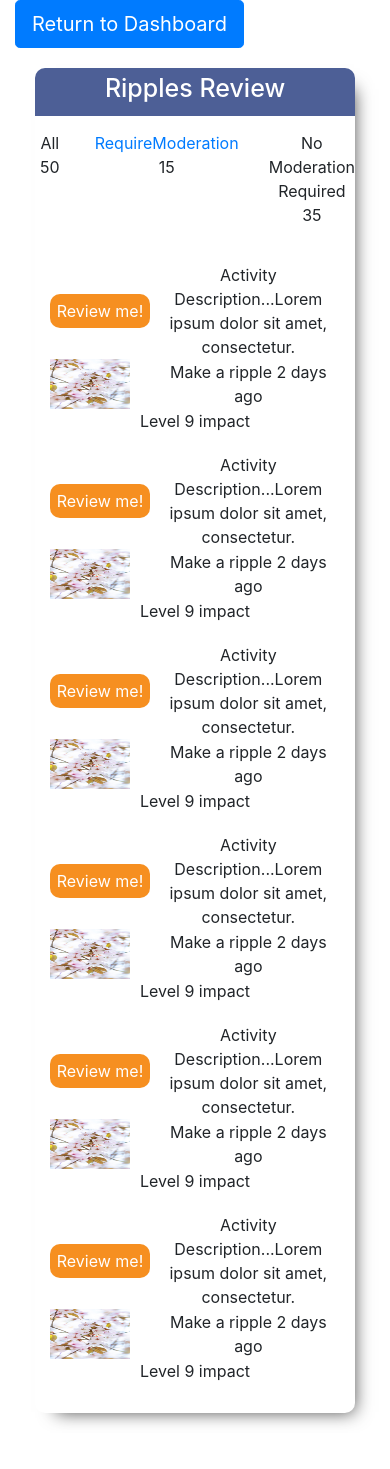
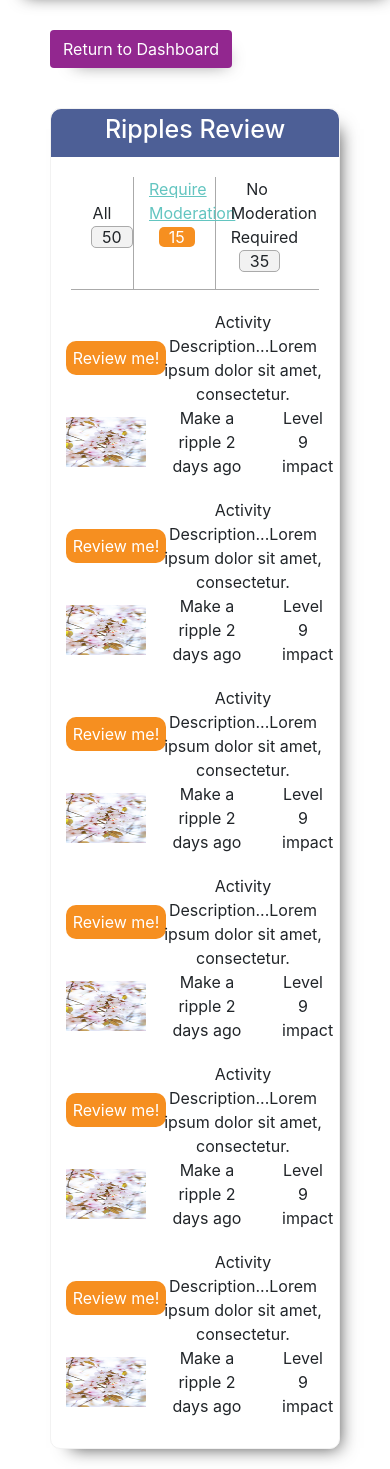
Before and after one commit to oosacker/MakeRipples, a Flask app: page /ripple_review in a window 390 px wide. Shown: the part 76-1545 px from the top of the page. Before the commit the page ends 1501 px from the top, so only its background shows below. Run offline with Flask 2, Linux system fonts and the light colour scheme; data that the repository does not hold is empty; some libraries are stand-ins or nearby versions.

Commit message:
Styling ripples review and all responsive page

```diff
--- a/static/styles/navbar.css
+++ b/static/styles/navbar.css
@@ -1,5 +1,8 @@
 .navbar {
   background-color: #ffffff;
+  -webkit-box-shadow: 10px 10px 17px -15px rgba(0, 0, 0, 0.75);
+  -moz-box-shadow: 10px 10px 17px -15px rgba(0, 0, 0, 0.75);
+  box-shadow: 10px 10px 17px -15px rgba(0, 0, 0, 0.75);
 }
 .navbar .navbar-brand {
   color: #92278f;
--- a/static/styles/reviewStyle.css
+++ b/static/styles/reviewStyle.css
@@ -1,14 +1,55 @@
+.goBack-btn a{
+    background-color: #92278f;
+    color: #fff;
+    -webkit-box-shadow: 10px 10px 17px -15px rgba(0, 0, 0, 0.75);
+    -moz-box-shadow: 10px 10px 17px -15px rgba(0, 0, 0, 0.75);
+    box-shadow: 10px 10px 17px -15px rgba(0, 0, 0, 0.75);
+    margin: 30px 0px 20px 50px;
+}
+.details-bar{
+    border-bottom: 1px solid #aaaaaa;
+    margin: 20px 20px;
+}
+
+.details-bar span{
+    margin-left: 5px;
+}
+.mid-bar{
+    border-right: 1px solid #aaaaaa;
+    border-left: 1px solid #aaaaaa;
+}
+
+.span-border{
+    padding: 0px 10px;
+    border-radius: 5px 5px;
+    border: 1px solid #aaaaaa;
+    background-color: #f2f2f2;
+}
+
+.mid-bar a{
+    color: #63c5c0;
+    text-decoration: underline;
+}
+
+.mid-bar span{
+    background-color: #f68f20;
+    color: #fff;
+    padding: 0px 10px;
+    border-radius: 5px 5px;
+}
+
 .ripple-review {
     background-color: #fff;
     margin: 0;
     /*padding: 20px 20px;*/
-    margin: 20px 20px;
+    margin: 20px 50px;
     border-radius: 10px 10px;
     -webkit-box-shadow: 10px 10px 17px -11px rgba(0, 0, 0, 0.75);
     -moz-box-shadow: 10px 10px 17px -11px rgba(0, 0, 0, 0.75);
     box-shadow: 10px 10px 17px -11px rgba(0, 0, 0, 0.75);
     padding-bottom: 10px;
     text-align: center;
+    border: 1px solid #f2f2f2;
 }
 
 .ripple-review .title {
@@ -48,14 +89,6 @@
     background-color: #f68f20;
 }
 
-.personal-tag {
-    background-color: #92278f;
-}
-
-.organised-tag {
-    background-color: #63c5c0;
-}
-
 .activity-img img {
     width: 80px;
     height: 50px;
@@ -64,3 +97,15 @@
 .activity-update {
     font-size: 16px;
 }
+
+@media only screen and (max-width: 376px) {
+    .goBack-btn a{
+        margin-left: 10px;
+    }
+    .ripple-review{
+        margin: 20px 10px;
+    }
+    .details-bar{
+        font-size: 14px;
+    }
+}
--- a/templates/organiser_dashboard.html
+++ b/templates/organiser_dashboard.html
@@ -11,7 +11,7 @@
 
     <div class="container-fluid">
         <div class="moderation-check">
-                <p>Pssst... people are making ripples. Check out what your audience has been up to <a href="/ripple_review">here</a></p>
+                <p><i class="fas fa-circle"></i> Pssst... people are making ripples. Check out what your audience has been up to <a href="/ripple_review">here</a></p>
         </div>
         <div class="head-top">
 
--- a/templates/ripple_review.html
+++ b/templates/ripple_review.html
@@ -9,25 +9,25 @@
 
 {% block body %}
 
-    <div class="goBack-btn container">
-        <a class="btn btn-primary btn-lg" href="/organiser_dashboard" role="button">Return to Dashboard</a>
+    <div class="goBack-btn">
+        <a class="btn" href="/organiser_dashboard" role="button">Return to Dashboard</a>
     </div>
 
-    <div class="ripple-board container">
+    <div class="ripple-board">
         <div class="ripple-review">
                     <div class="title">
                         <h1>Ripples Review</h1>
                     </div>
-                    <div class="row">
-                        <div class="col">
-                            <p>All <span>50</span></p>
+                    <div class="details-bar row">
+                        <div class="col-lg-4 col-sm-2 col-3 my-auto">
+                            <p>All <span class="span-border">50</span></p>
                         </div>
-                        <div class="col">
-                            <a href="#">RequireModeration</a>
+                        <div class="mid-bar col-lg-4 col-sm-5 col-4">
+                            <a href="#">Require Moderation</a>
                             <span>15</span>
                         </div>
-                        <div class="col">
-                            <p>No Moderation Required <span>35</span></p>
+                        <div class="col-lg-4 col-sm-5 col-4 my-auto">
+                            <p>No Moderation Required <span class="span-border">35</span></p>
                         </div>
                     </div>
                     <div class="activity-item d-flex justify-content-center row">
@@ -42,11 +42,11 @@
                             <img src=" {{ url_for('static', filename='images/image1.jpg') }}" alt="image"/>
                         </div>
 
-                        <div class="activity-update col-lg-2 my-auto col-sm-8 col-8">
+                        <div class="activity-update col-lg-2 my-auto col-sm-5 col-5">
                             <p class="my-auto">Make a ripple 2 days ago</p>
                         </div>
 
-                        <div class="activity-impact col-lg-2 my-auto col-sm-8 col-8">
+                        <div class="activity-impact col-lg-2 my-auto col-sm-3 col-3">
                             <p class="my-auto">Level 9 impact</p>
                         </div>
                     </div>
@@ -62,11 +62,11 @@
                             <img src=" {{ url_for('static', filename='images/image1.jpg') }}" alt="image"/>
                         </div>
 
-                        <div class="activity-update col-lg-2 my-auto col-sm-8 col-8">
+                        <div class="activity-update col-lg-2 my-auto col-sm-5 col-5">
                             <p class="my-auto">Make a ripple 2 days ago</p>
                         </div>
 
-                        <div class="activity-impact col-lg-2 my-auto col-sm-8 col-8">
+                        <div class="activity-impact col-lg-2 my-auto col-sm-3 col-3">
                             <p class="my-auto">Level 9 impact</p>
                         </div>
                     </div>
@@ -82,11 +82,11 @@
                             <img src=" {{ url_for('static', filename='images/image1.jpg') }}" alt="image"/>
                         </div>
 
-                        <div class="activity-update col-lg-2 my-auto col-sm-8 col-8">
+                        <div class="activity-update col-lg-2 my-auto col-sm-5 col-5">
                             <p class="my-auto">Make a ripple 2 days ago</p>
                         </div>
 
-                        <div class="activity-impact col-lg-2 my-auto col-sm-8 col-8">
+                        <div class="activity-impact col-lg-2 my-auto col-sm-3 col-3">
                             <p class="my-auto">Level 9 impact</p>
                         </div>
                     </div>
@@ -102,11 +102,11 @@
                             <img src=" {{ url_for('static', filename='images/image1.jpg') }}" alt="image"/>
                         </div>
 
-                        <div class="activity-update col-lg-2 my-auto col-sm-8 col-8">
+                        <div class="activity-update col-lg-2 my-auto col-sm-5 col-5">
                             <p class="my-auto">Make a ripple 2 days ago</p>
                         </div>
 
-                        <div class="activity-impact col-lg-2 my-auto col-sm-8 col-8">
+                        <div class="activity-impact col-lg-2 my-auto col-sm-3 col-3">
                             <p class="my-auto">Level 9 impact</p>
                         </div>
                     </div>
@@ -123,11 +123,11 @@
                             <img src=" {{ url_for('static', filename='images/image1.jpg') }}" alt="image"/>
                         </div>
 
-                        <div class="activity-update col-lg-2 my-auto col-sm-8 col-8">
+                        <div class="activity-update col-lg-2 my-auto col-sm-5 col-5">
                             <p class="my-auto">Make a ripple 2 days ago</p>
                         </div>
 
-                        <div class="activity-impact col-lg-2 my-auto col-sm-8 col-8">
+                        <div class="activity-impact col-lg-2 my-auto col-sm-3 col-3">
                             <p class="my-auto">Level 9 impact</p>
                         </div>
                     </div>
@@ -144,11 +144,11 @@
                             <img src=" {{ url_for('static', filename='images/image1.jpg') }}" alt="image"/>
                         </div>
 
-                        <div class="activity-update col-lg-2 my-auto col-sm-8 col-8">
+                        <div class="activity-update col-lg-2 my-auto col-sm-5 col-5">
                             <p class="my-auto">Make a ripple 2 days ago</p>
                         </div>
 
-                        <div class="activity-impact col-lg-2 my-auto col-sm-8 col-8">
+                        <div class="activity-impact col-lg-2 my-auto col-sm-3 col-3">
                             <p class="my-auto">Level 9 impact</p>
                         </div>
                     </div>
```
Also changed, not shown: static/styles/dashboardStyle.css (+7 -4 lines), static/styles/organiserDashboardStyle.css (+33 -2 lines).
